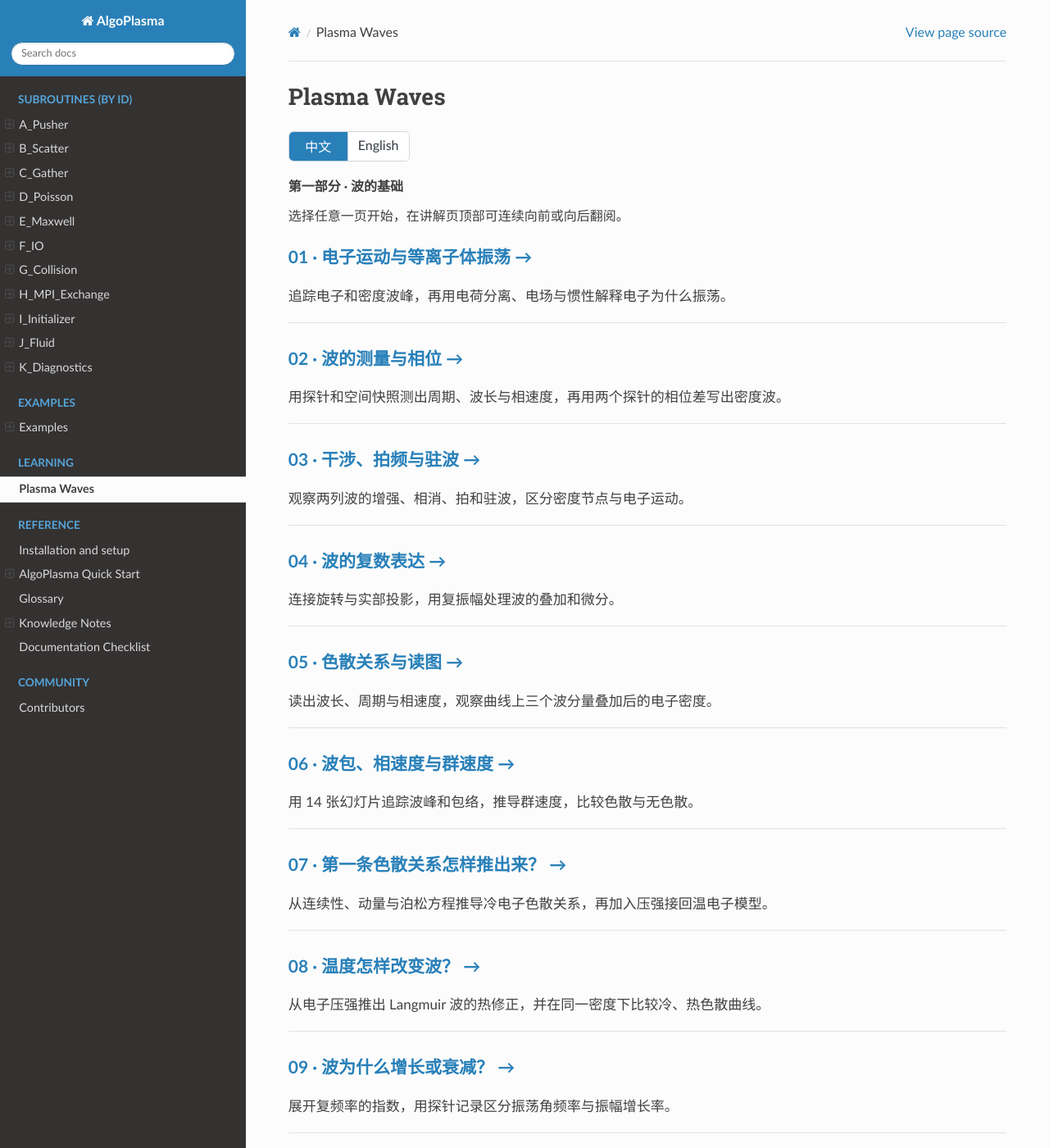
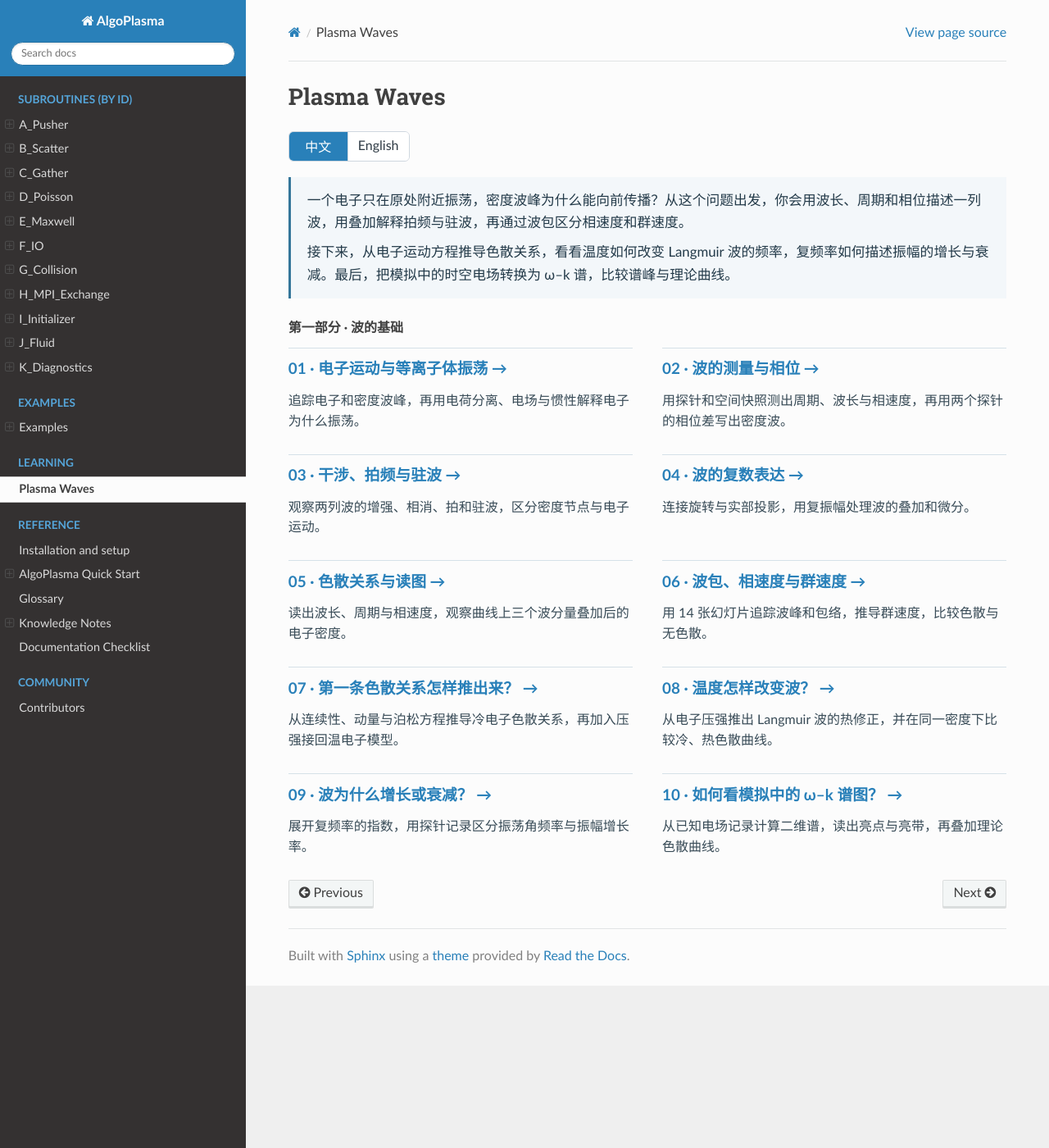
Before and after one commit to AlgoPlasma/AlgoPlasma, a Sphinx documentation site: the page built from docs/source/learning/plasma_waves/index.rst, in a window 1280 px wide and 1400 px high. Shown: the whole window at 82% size. Built offline with Sphinx 7.4.7 and the Read the Docs theme 3.1.0, drawn with Linux system fonts in a browser that asks for light colours; formulas are drawn with MathJax 3; pages that are not in the unit, such as notebooks, are missing from menus; the version number could not be read and is left out.

Commit message:
Introduce the plasma-wave course and arrange lessons in two columns

```diff
--- a/docs/source/_static/plasma_waves/wave-index.css
+++ b/docs/source/_static/plasma_waves/wave-index.css
@@ -1,13 +1,51 @@
-/* A compact directory; explanations and units live in the linked lessons. */
-.wave-directory dl { margin: 0; }
-.wave-directory dt { padding-top: 18px; font-size: 21px; line-height: 1.45; font-weight: 600; }
-.wave-directory dd { margin-left: 0 !important; padding: 5px 0 17px; border-bottom: 1px solid #dde5e1; }
-.wave-directory dd p { margin-bottom: 0 !important; font-size: 17px; line-height: 1.65; }
-.wave-directory a { text-decoration: none; }
-.wave-directory a:hover { text-decoration: underline; text-underline-offset: 4px; }
-.wave-directory a:focus-visible { outline: 2px solid currentColor; outline-offset: 4px; }
-.wave-directory dl > dt:first-child { padding-top: 0; }
-@media (max-width: 700px) {
-  .wave-directory dt { font-size: 20px; }
-  .wave-directory dd p { font-size: 16px; }
+.wave-overview {
+  margin: 0 0 1.5rem;
+  padding: .9rem 1.25rem;
+  border-left: 3px solid #35769a;
+  background: #f3f7fa;
+  color: #233a49;
 }
+.wave-overview p {
+  margin: 0;
+  font-size: 1.05rem;
+  line-height: 1.65;
+}
+.wave-overview p + p { margin-top: .5rem; }
+
+/* Size columns to the reading area available beside the Sphinx sidebar. */
+.wave-directory { container-type: inline-size; }
+.rst-content .wave-directory > ul {
+  display: grid;
+  grid-template-columns: minmax(0, 1fr);
+  column-gap: 2.25rem;
+  margin: 0;
+  padding: 0;
+}
+.rst-content .wave-directory > ul > li {
+  list-style: none;
+  margin: 0;
+  padding: .85rem 0 .95rem;
+  border-top: 1px solid #d5e1e8;
+}
+.wave-directory li > p {
+  margin: 0;
+  overflow-wrap: anywhere;
+}
+.wave-directory li > p + p {
+  margin-top: .3rem;
+  color: #384b57;
+  font-size: 1rem;
+  line-height: 1.55;
+}
+.wave-directory a {
+  font-size: 1.18rem;
+  font-weight: 650;
+  line-height: 1.4;
+  text-decoration: none;
+}
+.wave-directory a:hover { text-decoration: underline; text-underline-offset: 3px; }
+.wave-directory a:focus-visible { outline: 2px solid currentColor; outline-offset: 3px; }
+
+@container (min-width: 38rem) {
+  .rst-content .wave-directory > ul { grid-template-columns: repeat(2, minmax(0, 1fr)); }
+}
--- a/docs/source/learning/plasma_waves/index.rst
+++ b/docs/source/learning/plasma_waves/index.rst
@@ -12,76 +12,104 @@ Plasma Waves
 
 .. container:: ap-lang ap-lang-zh
 
+   .. container:: wave-overview
+
+      一个电子只在原处附近振荡，密度波峰为什么能向前传播？从这个问题出发，你会用波长、周期和相位描述一列波，用叠加解释拍频与驻波，再通过波包区分相速度和群速度。
+
+      接下来，从电子运动方程推导色散关系，看看温度如何改变 Langmuir 波的频率，复频率如何描述振幅的增长与衰减。最后，把模拟中的时空电场转换为 ω–k 谱，比较谱峰与理论曲线。
+
    .. rubric:: 第一部分 · 波的基础
-
-   选择任意一页开始，在讲解页顶部可连续向前或向后翻阅。
 
    .. container:: wave-directory
 
-      `01 · 电子运动与等离子体振荡 → <../../_static/plasma_waves/01_what_moves.html?lang=zh>`_
-          追踪电子和密度波峰，再用电荷分离、电场与惯性解释电子为什么振荡。
+      * `01 · 电子运动与等离子体振荡 → <../../_static/plasma_waves/01_what_moves.html?lang=zh>`_
 
-      `02 · 波的测量与相位 → <../../_static/plasma_waves/02_measuring_a_wave.html?lang=zh>`_
-          用探针和空间快照测出周期、波长与相速度，再用两个探针的相位差写出密度波。
+        追踪电子和密度波峰，再用电荷分离、电场与惯性解释电子为什么振荡。
 
-      `03 · 干涉、拍频与驻波 → <../../_static/plasma_waves/03_superposition.html?lang=zh>`_
-          观察两列波的增强、相消、拍和驻波，区分密度节点与电子运动。
+      * `02 · 波的测量与相位 → <../../_static/plasma_waves/02_measuring_a_wave.html?lang=zh>`_
 
-      `04 · 波的复数表达 → <../../_static/plasma_waves/04_complex_waves.html?lang=zh>`_
-          连接旋转与实部投影，用复振幅处理波的叠加和微分。
+        用探针和空间快照测出周期、波长与相速度，再用两个探针的相位差写出密度波。
 
-      `05 · 色散关系与读图 → <../../_static/plasma_waves/05_dispersion.html?lang=zh>`_
-          读出波长、周期与相速度，观察曲线上三个波分量叠加后的电子密度。
+      * `03 · 干涉、拍频与驻波 → <../../_static/plasma_waves/03_superposition.html?lang=zh>`_
 
-      `06 · 波包、相速度与群速度 → <../../_static/plasma_waves/06_wave_packets.html?lang=zh>`_
-          用 14 张幻灯片追踪波峰和包络，推导群速度，比较色散与无色散。
+        观察两列波的增强、相消、拍和驻波，区分密度节点与电子运动。
 
-      `07 · 第一条色散关系怎样推出来？ → <../../_static/plasma_waves/07_deriving_dispersion.html?lang=zh>`_
-          从连续性、动量与泊松方程推导冷电子色散关系，再加入压强接回温电子模型。
+      * `04 · 波的复数表达 → <../../_static/plasma_waves/04_complex_waves.html?lang=zh>`_
 
-      `08 · 温度怎样改变波？ → <../../_static/plasma_waves/08_warm_langmuir.html?lang=zh>`_
-          从电子压强推出 Langmuir 波的热修正，并在同一密度下比较冷、热色散曲线。
+        连接旋转与实部投影，用复振幅处理波的叠加和微分。
 
-      `09 · 波为什么增长或衰减？ → <../../_static/plasma_waves/09_complex_frequency.html?lang=zh>`_
-          展开复频率的指数，用探针记录区分振荡角频率与振幅增长率。
+      * `05 · 色散关系与读图 → <../../_static/plasma_waves/05_dispersion.html?lang=zh>`_
 
-      `10 · 如何看模拟中的 ω–k 谱图？ → <../../_static/plasma_waves/10_reading_spectra.html?lang=zh>`_
-          从已知电场记录计算二维谱，读出亮点与亮带，再叠加理论色散曲线。
+        读出波长、周期与相速度，观察曲线上三个波分量叠加后的电子密度。
+
+      * `06 · 波包、相速度与群速度 → <../../_static/plasma_waves/06_wave_packets.html?lang=zh>`_
+
+        用 14 张幻灯片追踪波峰和包络，推导群速度，比较色散与无色散。
+
+      * `07 · 第一条色散关系怎样推出来？ → <../../_static/plasma_waves/07_deriving_dispersion.html?lang=zh>`_
+
+        从连续性、动量与泊松方程推导冷电子色散关系，再加入压强接回温电子模型。
+
+      * `08 · 温度怎样改变波？ → <../../_static/plasma_waves/08_warm_langmuir.html?lang=zh>`_
+
+        从电子压强推出 Langmuir 波的热修正，并在同一密度下比较冷、热色散曲线。
+
+      * `09 · 波为什么增长或衰减？ → <../../_static/plasma_waves/09_complex_frequency.html?lang=zh>`_
+
+        展开复频率的指数，用探针记录区分振荡角频率与振幅增长率。
+
+      * `10 · 如何看模拟中的 ω–k 谱图？ → <../../_static/plasma_waves/10_reading_spectra.html?lang=zh>`_
+
+        从已知电场记录计算二维谱，读出亮点与亮带，再叠加理论色散曲线。
 
 .. container:: ap-lang ap-lang-en
 
+   .. container:: wave-overview
+
+      How can a density crest travel while each electron oscillates near its starting point? Use wavelength, period and phase to describe a wave, superpose waves to explain beats and standing waves, then follow a wave packet to distinguish phase velocity from group velocity.
+
+      Next, derive a dispersion relation from the electron equations of motion, explore how temperature shifts the Langmuir-wave frequency, and use complex frequency to describe growth and damping. Finally, turn a space–time field record into an ω–k spectrum and compare its peaks with the predicted curve.
+
    .. rubric:: Part 1 · Wave basics
-
-   Choose any page to begin, then use Previous / Next to continue through the lessons.
 
    .. container:: wave-directory
 
-      `01 · Electron motion and plasma oscillations → <../../_static/plasma_waves/01_what_moves.html?lang=en>`_
-          Track an electron and a density crest, then use charge separation, electric force and inertia to explain electron oscillations.
+      * `01 · Electron motion and plasma oscillations → <../../_static/plasma_waves/01_what_moves.html?lang=en>`_
 
-      `02 · Wave measurements and phase → <../../_static/plasma_waves/02_measuring_a_wave.html?lang=en>`_
-          Measure period, wavelength and phase speed, then compare two probes and express the density wave in terms of its phase.
+        Track an electron and a density crest, then use charge separation, electric force and inertia to explain electron oscillations.
 
-      `03 · Interference, beats and standing waves → <../../_static/plasma_waves/03_superposition.html?lang=en>`_
-          Explore reinforcement, cancellation, beats and standing waves, and distinguish density nodes from electron motion.
+      * `02 · Wave measurements and phase → <../../_static/plasma_waves/02_measuring_a_wave.html?lang=en>`_
 
-      `04 · Complex wave representation → <../../_static/plasma_waves/04_complex_waves.html?lang=en>`_
-          Connect rotation to real-part projection and use complex amplitudes for superposition and differentiation.
+        Measure period, wavelength and phase speed, then compare two probes and express the density wave in terms of its phase.
 
-      `05 · Reading a dispersion relation → <../../_static/plasma_waves/05_dispersion.html?lang=en>`_
-          Read wavelength, period and phase speed, then combine three points into one density pattern.
+      * `03 · Interference, beats and standing waves → <../../_static/plasma_waves/03_superposition.html?lang=en>`_
 
-      `06 · Wave packets, phase and group velocities → <../../_static/plasma_waves/06_wave_packets.html?lang=en>`_
-          A 14-slide sequence: track phase and envelope, derive group speed, and compare dispersive and nondispersive waves.
+        Explore reinforcement, cancellation, beats and standing waves, and distinguish density nodes from electron motion.
 
-      `07 · Deriving the first dispersion relation → <../../_static/plasma_waves/07_deriving_dispersion.html?lang=en>`_
-          Derive the cold-electron relation from continuity, momentum and Poisson, then add pressure to recover the warm model.
+      * `04 · Complex wave representation → <../../_static/plasma_waves/04_complex_waves.html?lang=en>`_
 
-      `08 · How does temperature change the wave? → <../../_static/plasma_waves/08_warm_langmuir.html?lang=en>`_
-          Derive the thermal correction from electron pressure and compare cold and warm Langmuir waves at one density.
+        Connect rotation to real-part projection and use complex amplitudes for superposition and differentiation.
 
-      `09 · Why do waves grow or damp? → <../../_static/plasma_waves/09_complex_frequency.html?lang=en>`_
-          Expand the complex-frequency exponent and use a probe trace to distinguish oscillation from amplitude growth.
+      * `05 · Reading a dispersion relation → <../../_static/plasma_waves/05_dispersion.html?lang=en>`_
 
-      `10 · How do we read an ω–k spectrum? → <../../_static/plasma_waves/10_reading_spectra.html?lang=en>`_
-          Transform a known field record, read its spectral peaks and band, and overlay the theoretical dispersion curve.
+        Read wavelength, period and phase speed, then combine three points into one density pattern.
+
+      * `06 · Wave packets, phase and group velocities → <../../_static/plasma_waves/06_wave_packets.html?lang=en>`_
+
+        A 14-slide sequence: track phase and envelope, derive group speed, and compare dispersive and nondispersive waves.
+
+      * `07 · Deriving the first dispersion relation → <../../_static/plasma_waves/07_deriving_dispersion.html?lang=en>`_
+
+        Derive the cold-electron relation from continuity, momentum and Poisson, then add pressure to recover the warm model.
+
+      * `08 · How does temperature change the wave? → <../../_static/plasma_waves/08_warm_langmuir.html?lang=en>`_
+
+        Derive the thermal correction from electron pressure and compare cold and warm Langmuir waves at one density.
+
+      * `09 · Why do waves grow or damp? → <../../_static/plasma_waves/09_complex_frequency.html?lang=en>`_
+
+        Expand the complex-frequency exponent and use a probe trace to distinguish oscillation from amplitude growth.
+
+      * `10 · How do we read an ω–k spectrum? → <../../_static/plasma_waves/10_reading_spectra.html?lang=en>`_
+
+        Transform a known field record, read its spectral peaks and band, and overlay the theoretical dispersion curve.
```
